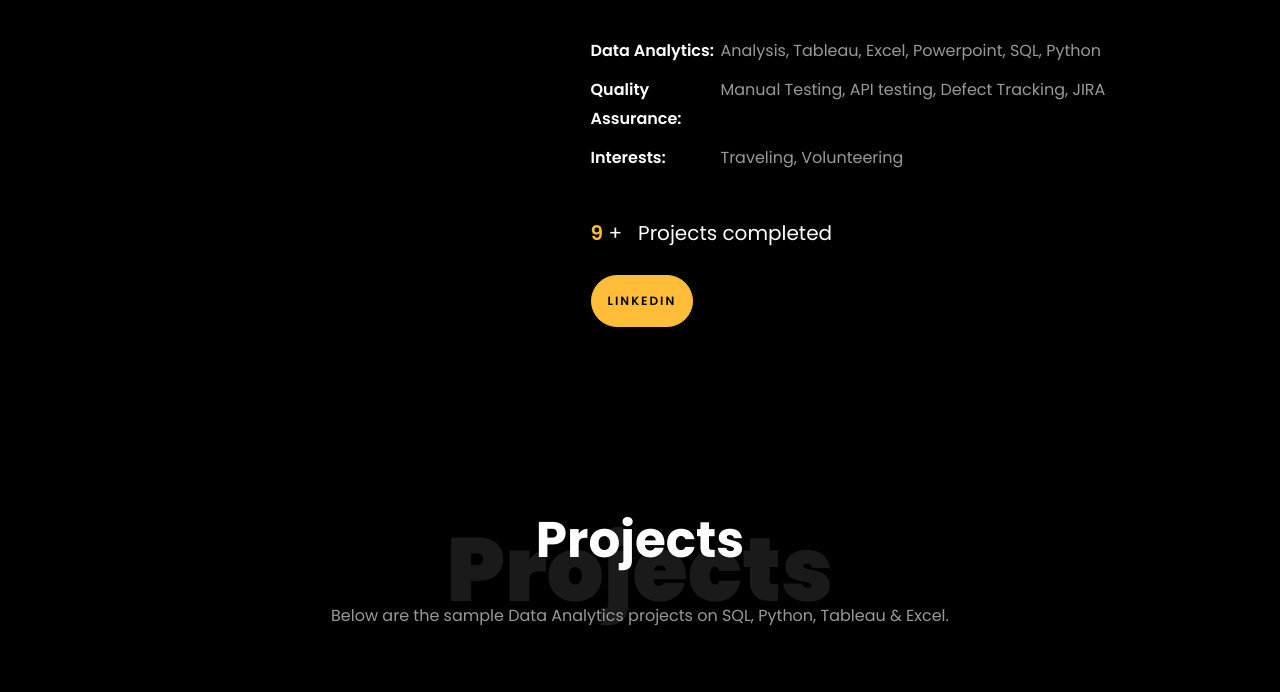
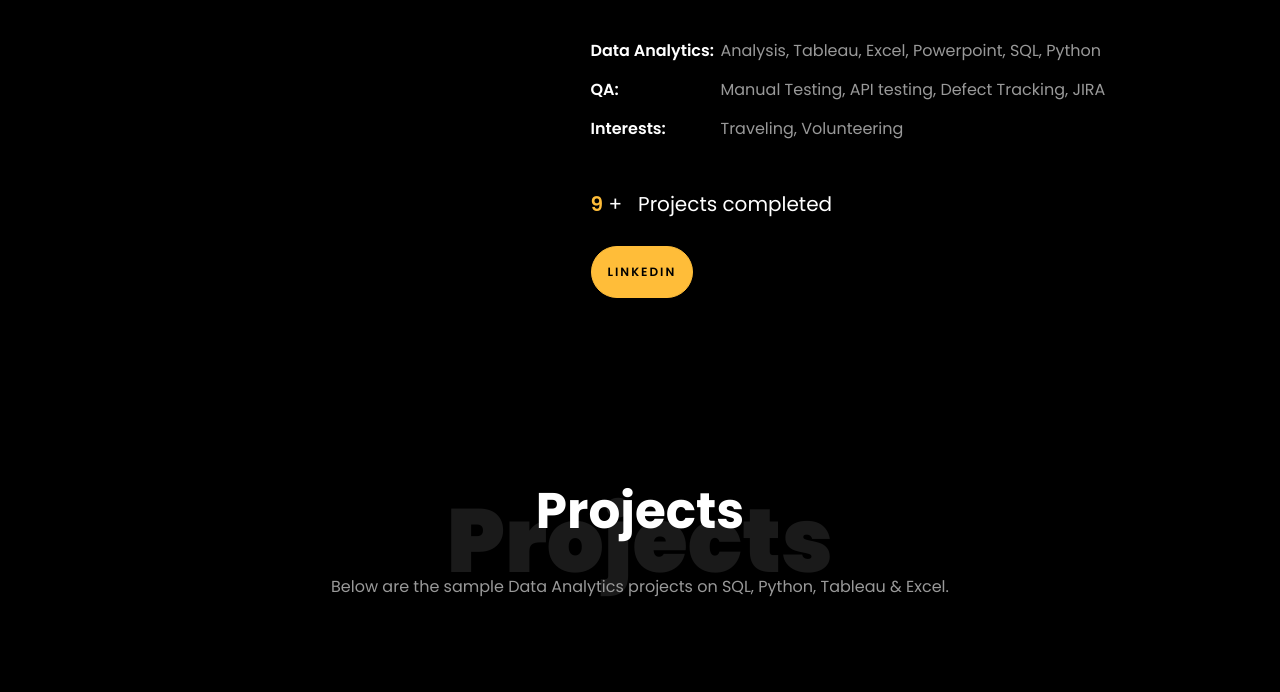
Before and after one commit to ShwetaPalekar/shwetapalekar.github.io, a plain HTML site: page index.html in a window 1280 px wide. Shown: the part 1050-1742 px from the top of the page. Drawn offline with Linux system fonts and the light colour scheme; files whose address does not match are found by name.

Commit message:
Update index.html

```diff
--- a/index.html
+++ b/index.html
@@ -204,7 +204,7 @@
 									Demonstrated success in leading impactful projects and providing effective mentorship.</p>
 								<ul class="about-info mt-4 px-md-0 px-2">
 									<li class="d-flex"><span>Data Analytics:</span> <span>Analysis, Tableau, Excel, Powerpoint, SQL, Python</span></li>
-									<li class="d-flex"><span>Quality Assurance:</span> <span>Manual Testing, API testing, Defect Tracking, JIRA</span></li>
+									<li class="d-flex"><span>QA:</span> <span>Manual Testing, API testing, Defect Tracking, JIRA</span></li>
 									<li class="d-flex"><span>Interests:</span> <span>Traveling, Volunteering</span></li>
 
 								</ul>
```
